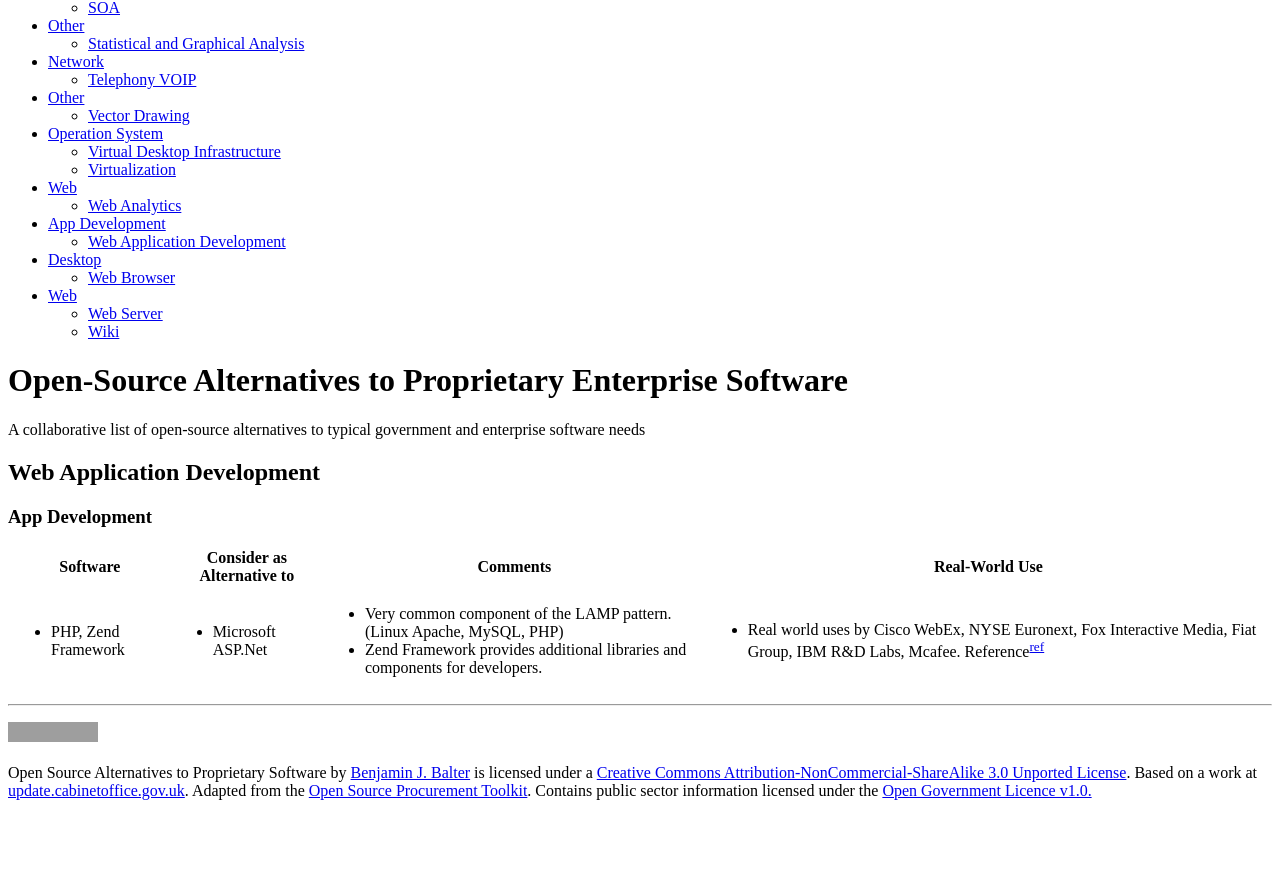
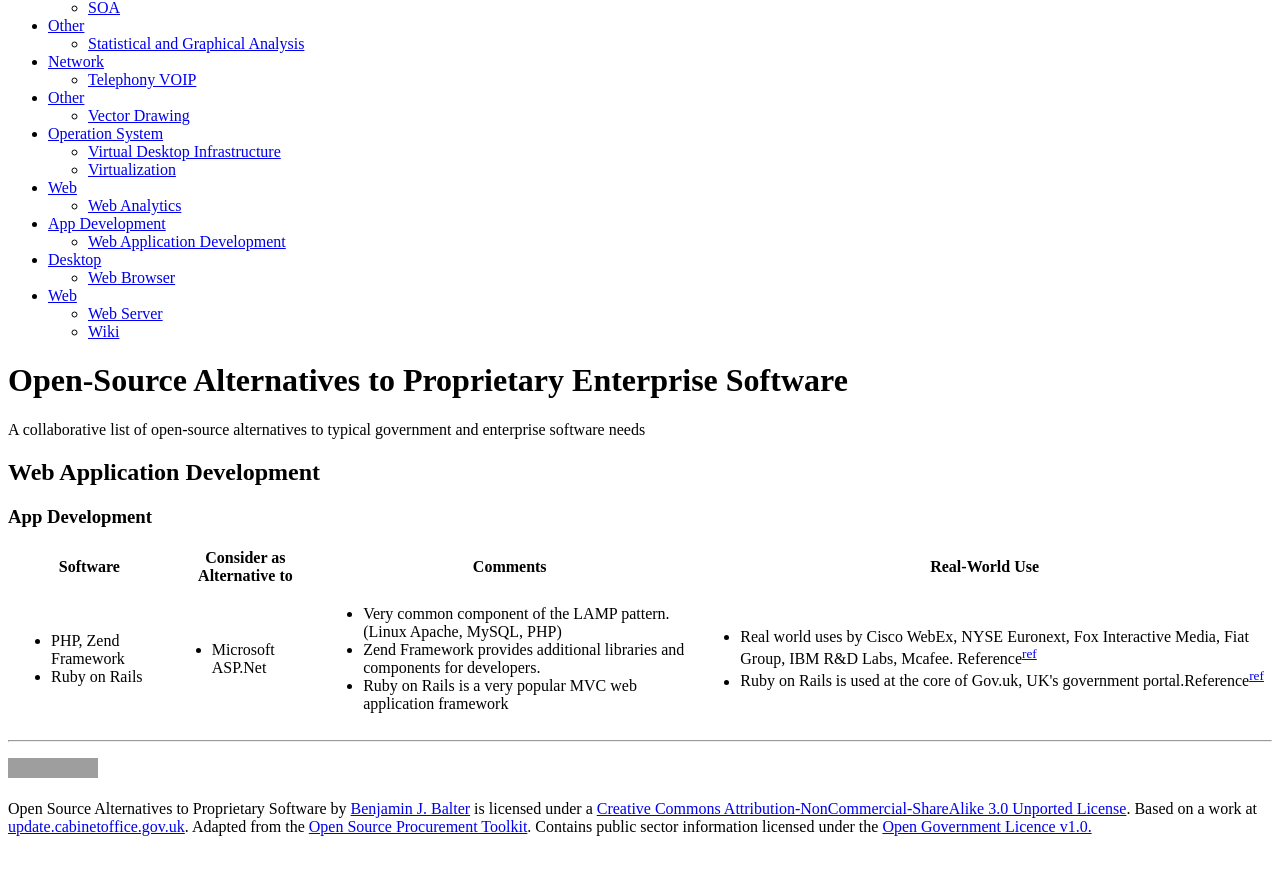
Before and after one commit to benbalter/open-source-alternatives, a Jekyll site: the page built from application-development/web-application-development.html, in a window 1280 px wide and 900 px high, scrolled down 1633 px. Shown: the top 875 px of the window. Built offline with Jekyll 4.4.1, drawn with Linux system fonts in a browser that asks for light colours; nearby versions of some CDN libraries; grey boxes are pictures that could not be loaded.

Commit message:
Web apps: Ruby on Rails

```diff
--- a/application-development/web-application-development.html
+++ b/application-development/web-application-development.html
@@ -9,6 +9,7 @@
     <td>
         <ul>
             <li>PHP, Zend Framework</li>
+            <li>Ruby on Rails</li>
         </ul>
     </td>
 
@@ -23,12 +24,16 @@
             <li>Very common component of the LAMP pattern. (Linux Apache, MySQL, PHP)</li>
 
             <li>Zend Framework provides additional libraries and components for developers.</li>
+
+            <li>Ruby on Rails is a very popular MVC web application framework</li>
         </ul>
     </td>
 
     <td>
         <ul>
             <li>Real world uses by Cisco WebEx, NYSE Euronext, Fox Interactive Media, Fiat Group, IBM R&D Labs, Mcafee. Reference<sup><a href="http://www.zend.com/en/resources/case-studies/" title="Zend Case Studies - Zend Products Implemented - Zend.com">ref</a></sup></li>
+
+            <li>Ruby on Rails is used at the core of Gov.uk, UK's government portal.Reference<sup><a href="https://gds.blog.gov.uk/2011/05/12/a-brief-overview-of-technology-behind-alpha-gov-uk/" title="A brief overview of technology behind Alpha.gov.uk">ref</a></sup></li>
         </ul>
     </td>
 </tr>
```
